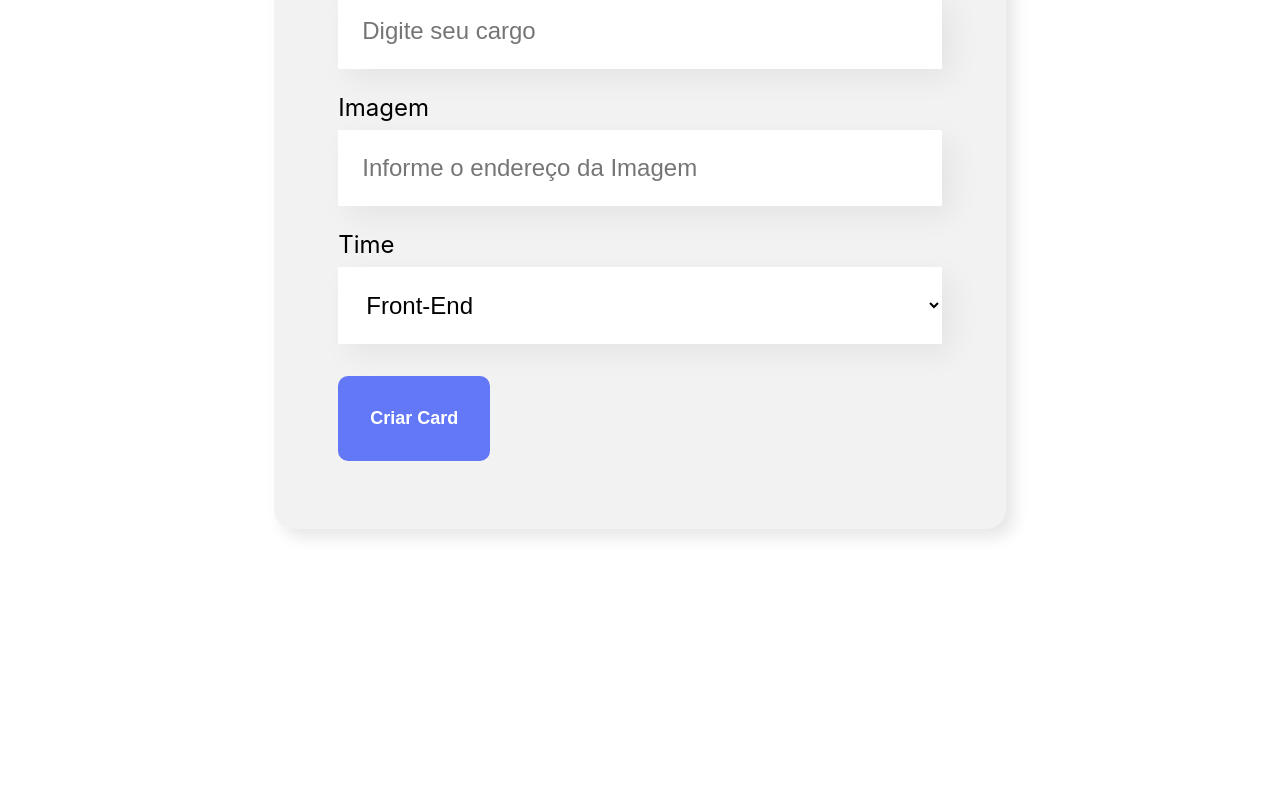
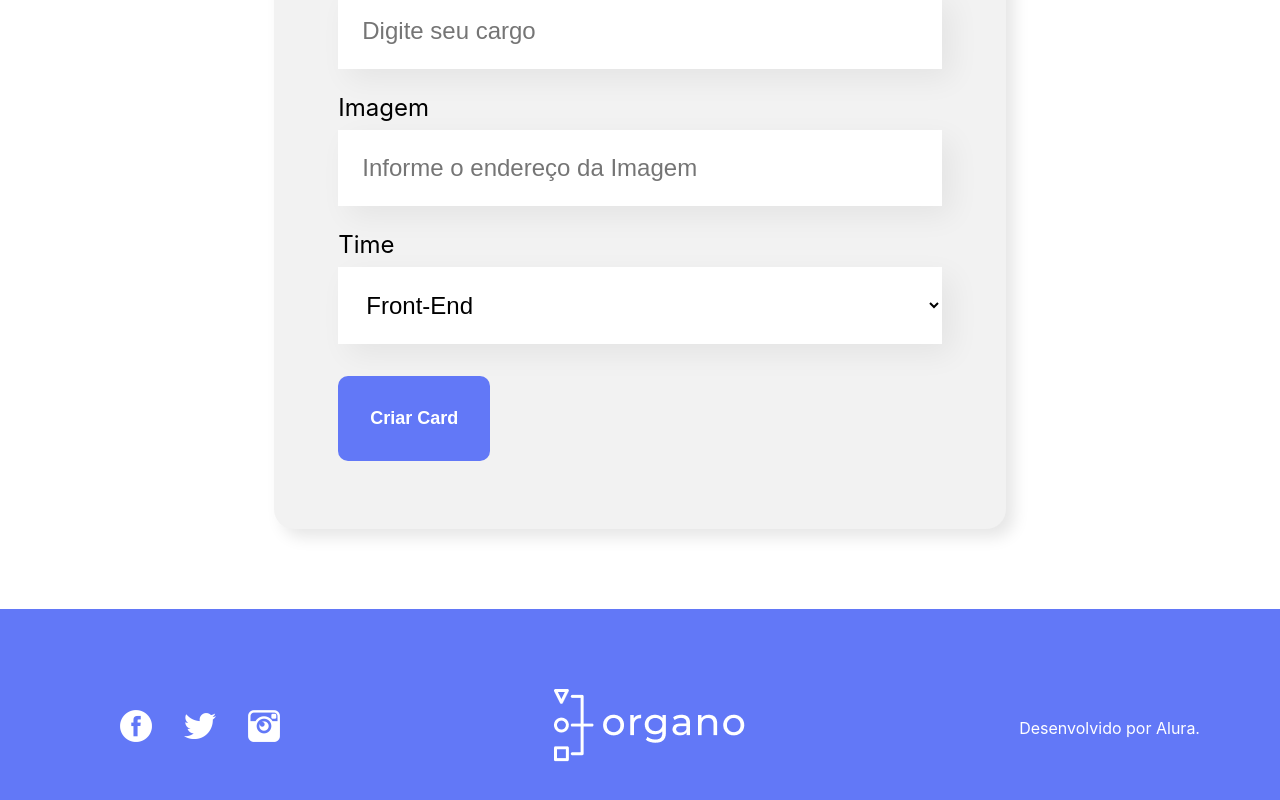
Before and after one commit to matheusrodacki/react-organo, a React (Create React App) app: page / in a window 1280 px wide. Shown: the part 868-1668 px from the top of the page. Before the commit the page ends 1477 px from the top, so only its background shows below. Built offline with nearby package versions, Linux system fonts and the light colour scheme; the HTML template or start-up script is replaced by a standard one.

Commit message:
adiciona o footer

```diff
--- a/src/App.js
+++ b/src/App.js
@@ -2,6 +2,7 @@
 import Banner from './components/Banner';
 import Formulario from './components/Formulario';
 import Time from './components/Time';
+import { Rodape } from './components/Rodape/Rodape';
 
 function App() {
   const times = [
@@ -59,6 +60,7 @@
           colaboradores={colaboradores.filter((colaborador) => colaborador.time === time.nome)}
         />
       ))}
+      <Rodape />
     </div>
   );
 }
--- /dev/null
+++ b/src/components/Rodape/Rodape.css
@@ -0,0 +1,17 @@
+.footer {
+  display: flex;
+  justify-content: space-between;
+  align-items: center;
+  background-color: #6278f7;
+  color: #fff;
+  /* background-image: url('../images/fundo.png'); */
+  padding: 80px;
+}
+.footer ul li {
+  display: inline-block;
+  margin-right: 32px;
+}
+
+.footer ul li:last-child {
+  margin-right: 0;
+}
--- /dev/null
+++ b/src/components/Rodape/Rodape.js
@@ -0,0 +1,33 @@
+import './Rodape.css';
+
+export const Rodape = () => {
+  return (
+    <footer className='footer'>
+      <section>
+        <ul>
+          <li>
+            <a href='facebook.com' target='_blank'>
+              <img src='./images/fb.png' alt='' />
+            </a>
+          </li>
+          <li>
+            <a href='twitter.com' target='_blank'>
+              <img src='./images/tw.png' alt='' />
+            </a>
+          </li>
+          <li>
+            <a href='instagram.com' target='_blank'>
+              <img src='./images/ig.png' alt='' />
+            </a>
+          </li>
+        </ul>
+      </section>
+      <section>
+        <img src='./images/logo.png' alt='' />
+      </section>
+      <section>
+        <p>Desenvolvido por Alura.</p>
+      </section>
+    </footer>
+  );
+};
--- /dev/null
+++ b/src/components/Rodape/index.js
@@ -0,0 +1,3 @@
+import { Rodape } from './Rodape';
+
+export default Rodape;
```
